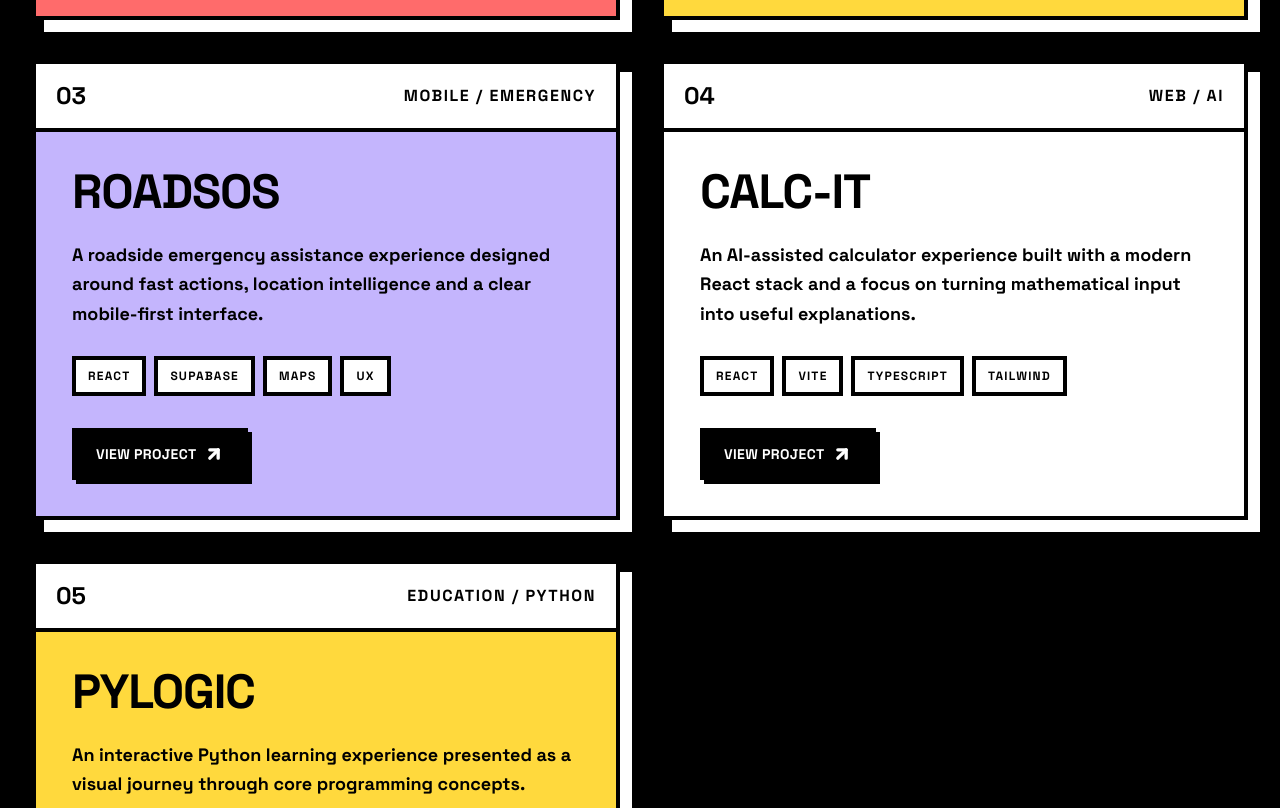
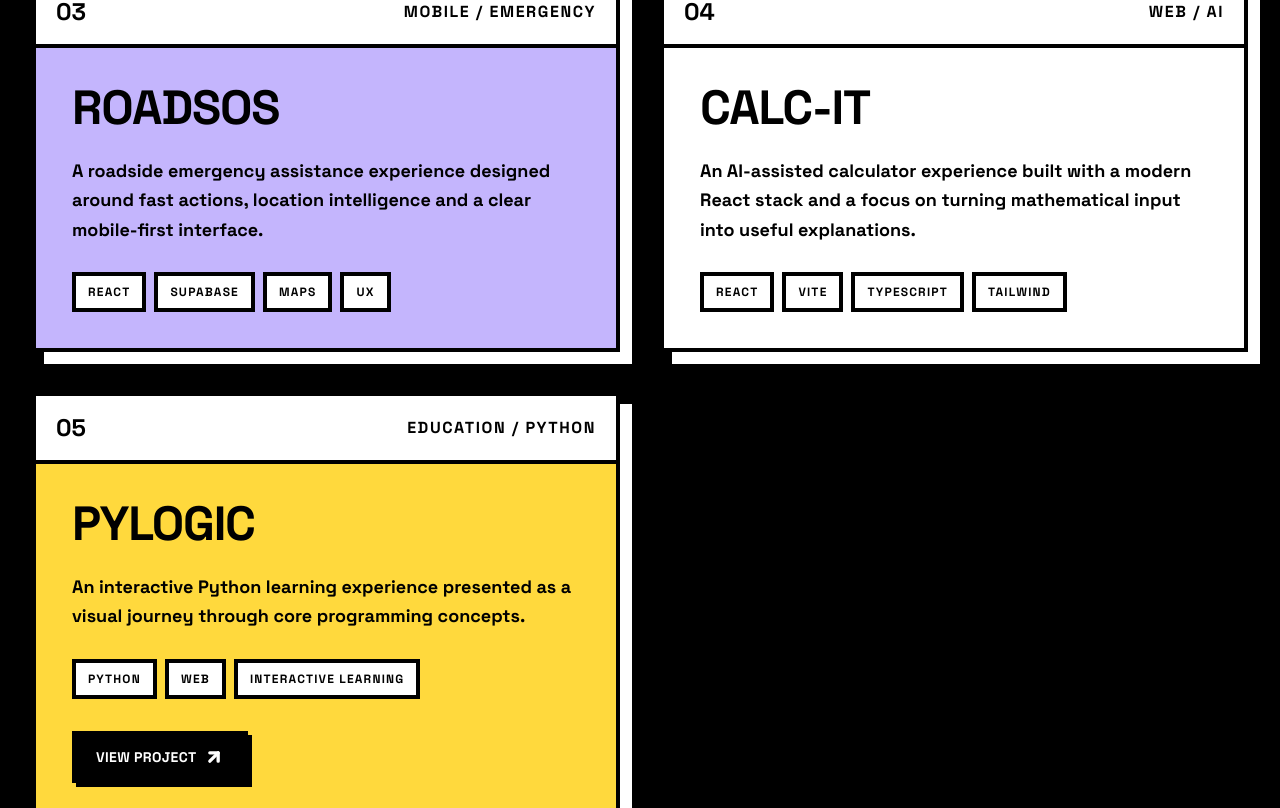
Before and after one commit to mithun4434/Portfolio, a React (Vite) app: page / in a window 1280 px wide. Shown: the part 2632-3440 px from the top of the page. Built offline with nearby package versions, Linux system fonts and the light colour scheme.

Commit message:
Add files via upload

```diff
--- a/src/App.tsx
+++ b/src/App.tsx
@@ -20,7 +20,7 @@ import {
   CircleDot,
 } from "lucide-react";
 import { useEffect, useState } from "react";
-import type { FormEvent } from "react";
+import type { FormEvent, MouseEvent as ReactMouseEvent } from "react";
 
 const projects = [
   {
@@ -146,7 +146,7 @@ function CustomCursor() {
       const target = event.target as HTMLElement | null;
       setCursor((c) => ({
         ...c,
-        hover: Boolean(target?.closest('a, button, .pop-card')),
+        hover: Boolean(target?.closest('a, button, [role="button"]')),
       }));
     };
     const down = () => setCursor((c) => ({ ...c, click: true }));
@@ -195,6 +195,22 @@ function App() {
   });
 
   const closeMenu = () => setMenuOpen(false);
+
+  const handleNavClick = (event: ReactMouseEvent<HTMLAnchorElement>, id: string) => {
+    event.preventDefault();
+    closeMenu();
+
+    const target = document.getElementById(id);
+    const header = document.querySelector("header");
+    if (!target) return;
+
+    const headerHeight = header instanceof HTMLElement ? header.offsetHeight : 0;
+    const targetTop = target.getBoundingClientRect().top + window.scrollY;
+    window.scrollTo({
+      top: Math.max(0, targetTop - headerHeight),
+      behavior: "smooth",
+    });
+  };
 
   useEffect(() => {
     const sections = Array.from(
@@ -300,7 +316,7 @@ function App() {
               </section>
               <section className="border-4 border-black bg-neo-muted p-5 shadow-neo-sm">
                 <p className="font-black uppercase tracking-widest">SELECTED BUILDS</p>
-                <p className="mt-3 font-bold leading-relaxed">AgriVision • BorderGuard AI • RoadSOS • Calc-it</p>
+                <p className="mt-3 font-bold leading-relaxed">AgriVision • BorderGuard AI • RoadSOS • Calc-it • PyLogic</p>
               </section>
             </div>
             <div className="mt-6 flex flex-col gap-4 sm:flex-row">
@@ -325,33 +341,12 @@ function App() {
           <nav className="hidden items-center gap-2 md:flex" aria-label="Primary navigation">
             {["ABOUT", "PROJECTS", "STACK", "CONTACT"].map((item, index) => {
               const id = item.toLowerCase();
-              const handleContactChange = (field: keyof typeof contactFields, value: string) => {
-    setContactFields((current) => ({ ...current, [field]: value }));
-    setContactStatus("");
-  };
 
-  const handleContactSubmit = (event: FormEvent<HTMLFormElement>) => {
-    event.preventDefault();
-
-    const { name, email, subject, message } = contactFields;
-    const recipient = "mithunsmb12@gmail.com";
-    const mailSubject = subject.trim() || `Portfolio enquiry from ${name.trim() || "a visitor"}`;
-    const body = [
-      `Name: ${name.trim()}`,
-      `Email: ${email.trim()}`,
-      "",
-      message.trim(),
-    ].join("\n");
-
-    const mailto = `mailto:${recipient}?subject=${encodeURIComponent(mailSubject)}&body=${encodeURIComponent(body)}`;
-    window.location.href = mailto;
-    setContactStatus("YOUR EMAIL APP IS OPENING...");
-  };
-
-  return (
+              return (
                 <a
                   key={item}
                   href={`#${id}`}
+                  onClick={(event) => handleNavClick(event, id)}
                   className={`nav-link ${activeSection === id ? "nav-link-active" : ""}`}
                   aria-current={activeSection === id ? "page" : undefined}
                 >
@@ -376,7 +371,12 @@ function App() {
           <nav className="border-t-4 border-black bg-neo-secondary p-4 md:hidden" aria-label="Mobile navigation">
             <div className="grid gap-3">
               {["ABOUT", "PROJECTS", "STACK", "CONTACT"].map((item) => (
-                <a key={item} href={`#${item.toLowerCase()}`} onClick={closeMenu} className="neo-button bg-white px-4 py-4 text-left text-lg font-black uppercase shadow-neo-sm">
+                <a
+                  key={item}
+                  href={`#${item.toLowerCase()}`}
+                  onClick={(event) => handleNavClick(event, item.toLowerCase())}
+                  className="neo-button bg-white px-4 py-4 text-left text-lg font-black uppercase shadow-neo-sm"
+                >
                   {item}
                 </a>
               ))}
@@ -567,19 +567,15 @@ $ status
                         </span>
                       ))}
                     </div>
-                    {project.link ? (
+                    {project.link && (
                       <a
                         href={project.link}
                         target="_blank"
                         rel="noreferrer"
-                        className="neo-button mt-8 flex min-h-12 items-center gap-2 bg-black px-5 py-3 text-sm font-black uppercase tracking-wide text-white shadow-neo-sm"
+                        className="neo-button mt-8 inline-flex min-h-12 w-fit self-start items-center gap-2 bg-black px-5 py-3 text-sm font-black uppercase tracking-wide text-white shadow-neo-sm"
                       >
                         VIEW PROJECT <ArrowUpRight size={20} strokeWidth={4} />
                       </a>
-                    ) : (
-                      <button className="neo-button mt-8 flex min-h-12 items-center gap-2 bg-black px-5 py-3 text-sm font-black uppercase tracking-wide text-white shadow-neo-sm">
-                        VIEW PROJECT <ArrowUpRight size={20} strokeWidth={4} />
-                      </button>
                     )}
                   </div>
                 </article>
--- a/src/styles.css
+++ b/src/styles.css
@@ -497,7 +497,7 @@ section:nth-of-type(odd) {
 }
 
 .animated-section {
-  scroll-margin-top: 92px;
+  scroll-margin-top: 0;
   isolation: isolate;
 }
 
@@ -613,7 +613,7 @@ section:nth-of-type(odd) {
   75% { transform: translateX(-3px) rotate(-1deg); }
 }
 
-/* Custom cursor: intentionally blocky and high-contrast. */
+/* Custom cursor: GO appears only while hovering a real interactive control. */
 .custom-cursor {
   position: fixed;
   z-index: 9999;
@@ -980,3 +980,12 @@ textarea.neo-input {
   .hero-bot-button, .status-dot.is-on, .cv-modal { animation: none !important; }
   .hero-bot-button:hover, .hero-bot-button:focus-visible { transform: none; }
 }
+
+/* Project actions stay compact and consistent across every project card. */
+.project-card .neo-button {
+  display: inline-flex;
+  width: fit-content;
+  max-width: 100%;
+  align-items: center;
+  align-self: flex-start;
+}
```
